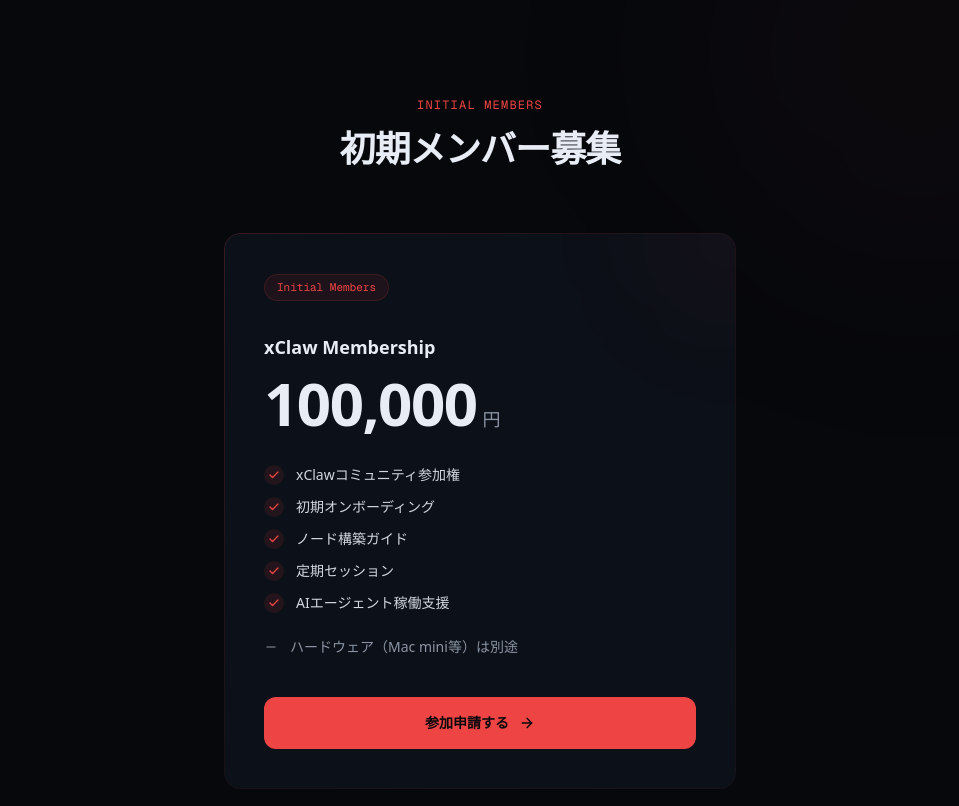
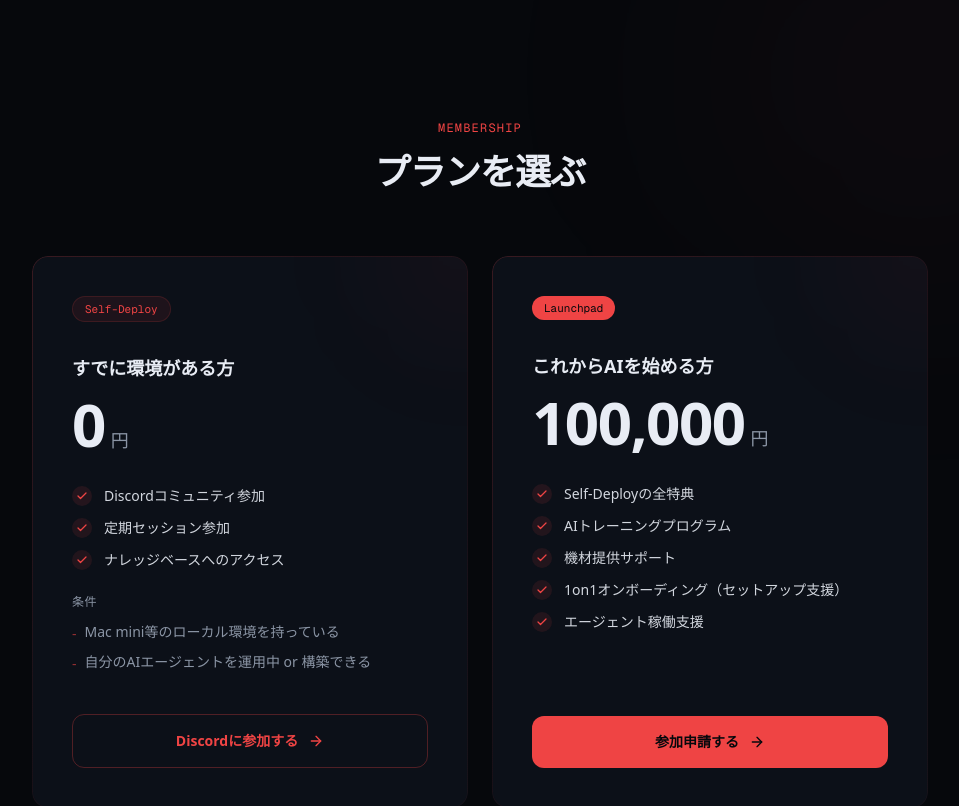
Before and after one commit to kntkn/xclaw-lp, a Next.js app: page / in a window 1280 px wide. Shown: the part 3540-4346 px from the top of the page, without its empty margins (160-1119 px from the left). Built offline with nearby package versions, Linux system fonts and the light colour scheme.

Commit message:
Add Self-Deploy (0円) and Launchpad (100,000円) membership plans
Co-Authored-By: Claude Opus 4.6 <noreply@anthropic.com>

```diff
--- a/src/components/FAQ.tsx
+++ b/src/components/FAQ.tsx
@@ -7,16 +7,20 @@ import AnimateIn from "./AnimateIn";
 
 const faqs = [
   {
-    q: "100,000円には何が含まれますか？",
-    a: "コミュニティ参加権、オンボーディング、ノード構築ガイド、定期セッション、AIエージェント稼働支援が含まれます。ハードウェアは別途です。",
+    q: "0円で参加できる条件は？",
+    a: "Self-Deployプランは、Mac mini等のローカル環境をすでに持っている方、またはAIエージェントを自力で構築・運用できる方が対象です。Discordコミュニティと定期セッションに無料で参加できます。",
+  },
+  {
+    q: "Launchpad（100,000円）には何が含まれますか？",
+    a: "Self-Deployの全特典に加え、AIトレーニングプログラム、機材提供サポート、1on1オンボーディング（セットアップ支援）、エージェント稼働支援が含まれます。",
   },
   {
     q: "Mac miniは必要ですか？",
-    a: "推奨ですが、参加時点で必須ではありません。オンボーディングで導入ガイダンスを提供します。",
+    a: "Self-Deployプランでは、Mac mini等のローカル環境が必要です。Launchpadプランでは機材提供サポートが含まれているため、参加時点で持っていなくても大丈夫です。",
   },
   {
     q: "エンジニアでなくても参加できますか？",
-    a: "参加できます。ガイドに沿ってセットアップでき、コミュニティ内で段階的にスキルを習得できます。",
+    a: "参加できます。Launchpadプランではトレーニングと1on1サポートがあるので、段階的にスキルを習得できます。",
   },
   {
     q: "顧客データの安全性は？",
--- a/src/components/FinalCTA.tsx
+++ b/src/components/FinalCTA.tsx
@@ -26,9 +26,12 @@ export default function FinalCTA() {
             href="#membership"
             className="group inline-flex items-center gap-2.5 px-8 py-4 rounded-xl bg-accent text-background font-semibold text-sm hover:shadow-xl hover:shadow-accent/20 transition-all duration-300"
           >
-            参加申請する
+            参加する
             <ArrowRight size={16} className="group-hover:translate-x-0.5 transition-transform" />
           </a>
+          <p className="text-sm text-muted mt-4">
+            すでに環境がある方は0円で参加できます
+          </p>
         </AnimateIn>
       </div>
     </section>
--- a/src/components/HowToJoin.tsx
+++ b/src/components/HowToJoin.tsx
@@ -5,13 +5,13 @@ import AnimateIn from "./AnimateIn";
 const steps = [
   {
     num: "01",
-    title: "参加する",
-    desc: "メンバーシップに申請し、オンボーディングを受ける。",
+    title: "プランを選ぶ",
+    desc: "すでに環境がある方はSelf-Deploy（0円）、これからの方はLaunchpadを選択。",
   },
   {
     num: "02",
-    title: "環境を整える",
-    desc: "ローカルマシンを用意し、ノード環境を構築する。",
+    title: "Discordに参加する",
+    desc: "コミュニティに参加し、メンバーとつながる。",
   },
   {
     num: "03",
--- a/src/components/Membership.tsx
+++ b/src/components/Membership.tsx
@@ -1,18 +1,25 @@
 "use client";
 
-import { ArrowRight, Check, Minus } from "lucide-react";
+import { ArrowRight, Check } from "lucide-react";
 import AnimateIn from "./AnimateIn";
 
-const included = [
-  "xClawコミュニティ参加権",
-  "初期オンボーディング",
-  "ノード構築ガイド",
-  "定期セッション",
-  "AIエージェント稼働支援",
+const selfDeployFeatures = [
+  "Discordコミュニティ参加",
+  "定期セッション参加",
+  "ナレッジベースへのアクセス",
 ];
 
-const notes = [
-  "ハードウェア（Mac mini等）は別途",
+const selfDeployConditions = [
+  "Mac mini等のローカル環境を持っている",
+  "自分のAIエージェントを運用中 or 構築できる",
+];
+
+const launchpadFeatures = [
+  "Self-Deployの全特典",
+  "AIトレーニングプログラム",
+  "機材提供サポート",
+  "1on1オンボーディング（セットアップ支援）",
+  "エージェント稼働支援",
 ];
 
 export default function Membership() {
@@ -24,34 +31,35 @@ export default function Membership() {
         <AnimateIn>
           <div className="text-center mb-16">
             <p className="text-xs font-mono text-accent tracking-widest uppercase mb-4">
-              Initial Members
+              Membership
             </p>
             <h2 className="text-3xl sm:text-4xl font-bold tracking-tight">
-              初期メンバー募集
+              プランを選ぶ
             </h2>
           </div>
         </AnimateIn>
 
-        <AnimateIn delay={0.15}>
-          <div className="max-w-lg mx-auto">
-            <div className="gradient-border p-8 sm:p-10 relative overflow-hidden">
+        <div className="grid md:grid-cols-2 gap-6 max-w-4xl mx-auto">
+          {/* Self-Deploy — 0円 */}
+          <AnimateIn delay={0.1}>
+            <div className="gradient-border p-8 sm:p-10 relative overflow-hidden h-full flex flex-col">
               <div className="absolute -top-20 -right-20 w-40 h-40 bg-accent/5 rounded-full blur-3xl" />
 
-              <div className="relative inline-block text-[11px] font-mono text-accent bg-accent/8 border border-accent/15 px-3 py-1 rounded-full mb-8">
-                Initial Members
+              <div className="relative inline-block text-[11px] font-mono text-accent bg-accent/8 border border-accent/15 px-3 py-1 rounded-full mb-8 w-fit">
+                Self-Deploy
               </div>
 
-              <h3 className="text-lg font-bold mb-3 relative">xClaw Membership</h3>
+              <h3 className="text-lg font-bold mb-3 relative">すでに環境がある方</h3>
 
               <div className="flex items-baseline gap-1.5 mb-8 relative">
                 <span className="text-5xl sm:text-6xl font-bold tracking-tight">
-                  100,000
+                  0
                 </span>
                 <span className="text-lg text-muted font-medium">円</span>
               </div>
 
               <ul className="space-y-3 mb-6 relative">
-                {included.map((item) => (
+                {selfDeployFeatures.map((item) => (
                   <li key={item} className="flex items-center gap-3 text-sm">
                     <div className="w-5 h-5 rounded-full bg-accent/10 flex items-center justify-center shrink-0">
                       <Check size={12} className="text-accent" strokeWidth={2.5} />
@@ -61,15 +69,62 @@ export default function Membership() {
                 ))}
               </ul>
 
-              <ul className="space-y-2 mb-10 relative">
-                {notes.map((item) => (
+              <div className="mb-10 relative">
+                <p className="text-xs text-muted font-mono uppercase tracking-wider mb-3">条件</p>
+                <ul className="space-y-2">
+                  {selfDeployConditions.map((item) => (
+                    <li key={item} className="flex items-start gap-2 text-sm text-muted">
+                      <span className="text-accent/60 mt-0.5">-</span>
+                      <span>{item}</span>
+                    </li>
+                  ))}
+                </ul>
+              </div>
+
+              <div className="mt-auto">
+                <a
+                  href="https://discord.gg/xclaw"
+                  target="_blank"
+                  rel="noopener noreferrer"
+                  className="group w-full inline-flex items-center justify-center gap-2.5 px-6 py-4 rounded-xl border border-accent/30 text-accent font-semibold text-sm hover:bg-accent/5 transition-all duration-300 relative"
+                >
+                  Discordに参加する
+                  <ArrowRight size={16} className="group-hover:translate-x-0.5 transition-transform" />
+                </a>
+              </div>
+            </div>
+          </AnimateIn>
+
+          {/* Launchpad — 100,000円 */}
+          <AnimateIn delay={0.25}>
+            <div className="gradient-border p-8 sm:p-10 relative overflow-hidden h-full flex flex-col">
+              <div className="absolute -top-20 -right-20 w-40 h-40 bg-accent/5 rounded-full blur-3xl" />
+
+              <div className="relative inline-block text-[11px] font-mono text-background bg-accent px-3 py-1 rounded-full mb-8 w-fit">
+                Launchpad
+              </div>
+
+              <h3 className="text-lg font-bold mb-3 relative">これからAIを始める方</h3>
+
+              <div className="flex items-baseline gap-1.5 mb-8 relative">
+                <span className="text-5xl sm:text-6xl font-bold tracking-tight">
+                  100,000
+                </span>
+                <span className="text-lg text-muted font-medium">円</span>
+              </div>
+
+              <ul className="space-y-3 mb-10 relative">
+                {launchpadFeatures.map((item) => (
                   <li key={item} className="flex items-center gap-3 text-sm">
-                    <Minus size={14} className="text-muted shrink-0" strokeWidth={2} />
-                    <span className="text-muted">{item}</span>
+                    <div className="w-5 h-5 rounded-full bg-accent/10 flex items-center justify-center shrink-0">
+                      <Check size={12} className="text-accent" strokeWidth={2.5} />
+                    </div>
+                    <span className="text-foreground/90">{item}</span>
                   </li>
                 ))}
               </ul>
 
+              <div className="mt-auto">
                 <a
                   href="#"
                   className="group w-full inline-flex items-center justify-center gap-2.5 px-6 py-4 rounded-xl bg-accent text-background font-semibold text-sm hover:shadow-lg hover:shadow-accent/20 transition-all duration-300 relative"
@@ -81,6 +136,7 @@ export default function Membership() {
             </div>
           </AnimateIn>
         </div>
+      </div>
     </section>
   );
 }
```
Lines whose indentation alone changed are shown as unchanged.
